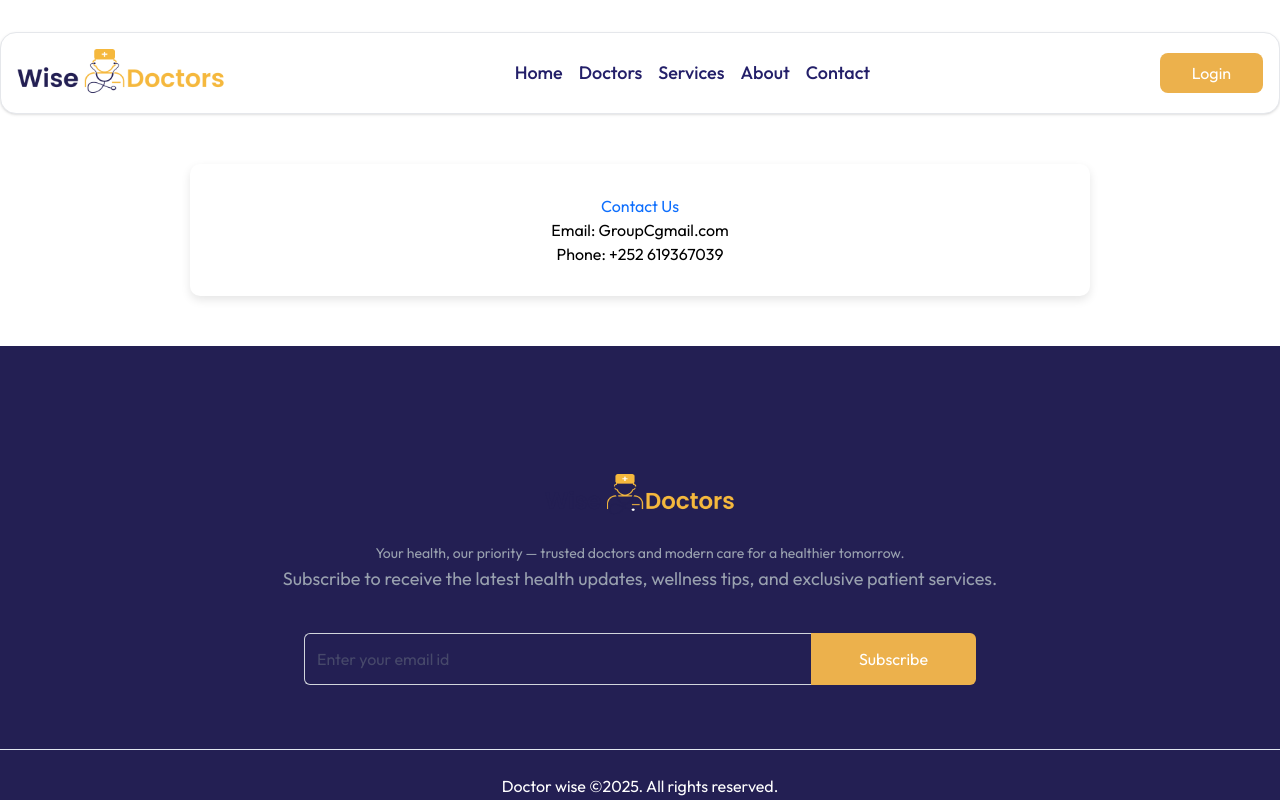
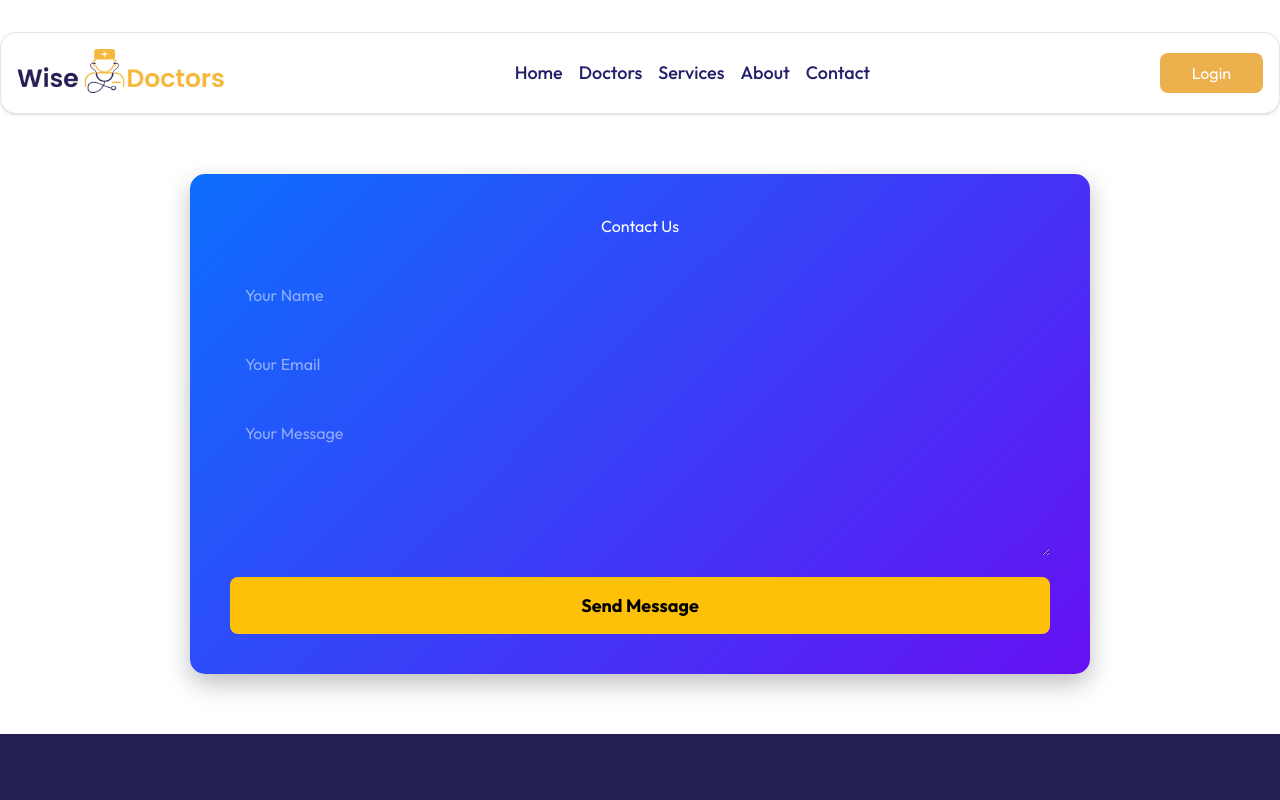
Before and after one commit to sabariinsaabo-lang/doctor-appointment, a React (Vite) app: page /contact in a window 1280 px wide. Shown: the top 800 px of the page. Built offline with nearby package versions, Linux system fonts and the light colour scheme.

Commit message:
change about contact

```diff
--- a/src/pages/About.jsx
+++ b/src/pages/About.jsx
@@ -5,26 +5,28 @@ const About = () => {
     <div
       style={{
         maxWidth: "900px",
-        margin: "50px auto",
-        padding: "30px",
-        backgroundColor: "white",
-        borderRadius: "10px",
-        boxShadow: "0 4px 10px rgba(0,0,0,0.1)",
-        textAlign: "center"
+        margin: "60px auto",
+        padding: "40px",
+        background: "linear-gradient(135deg, #0d6efd, #6f42c1)",
+        borderRadius: "15px",
+        boxShadow: "0 10px 25px rgba(0,0,0,0.2)",
+        color: "white",
+        textAlign: "center",
+        fontFamily: "Arial, sans-serif"
       }}
     >
-      <h1 style={{ color: "#0d6efd" }}>About Us</h1>
+      <h1 style={{ fontSize: "36px", marginBottom: "20px" }}>
+        About Us
+      </h1>
 
-      <p style={{ fontSize: "16px", color: "#555" }}>
-        Welcome to our Doctor Appointment System.
+      <p style={{ fontSize: "18px", lineHeight: "1.8" }}>
+        Our Doctor Appointment System helps patients book appointments
+        easily and quickly with trusted doctors.
+      </p>
 
-      This platform helps patients
-        easily book appointments with qualified doctors online.
 
-      <p>
-        Our goal is to make healthcare access simple, fast, and reliable for
-        everyone.
-      </p>
+      <p style={{ fontSize: "16px", opacity: "0.9", marginTop: "15px" }}>
+        Fast • Secure • Reliable
       </p>
     </div>
   );
--- a/src/pages/Contact.jsx
+++ b/src/pages/Contact.jsx
@@ -5,21 +5,65 @@ const Contact = () => {
     <div
       style={{
         maxWidth: "900px",
-        margin: "50px auto",
-        padding: "30px",
-        backgroundColor: "white",
-        borderRadius: "10px",
-        boxShadow: "0 4px 10px rgba(0,0,0,0.1)",
-        textAlign: "center"
+        margin: "60px auto",
+        padding: "40px",
+        background: "linear-gradient(135deg, #0d6efd, #6610f2)",
+        borderRadius: "15px",
+        boxShadow: "0 10px 25px rgba(0,0,0,0.25)",
+        color: "white",
+        fontFamily: "Arial, sans-serif"
       }}
     >
-      <h1 style={{ color: "#0d6efd" }}>Contact Us</h1>
+      <h1 style={{ textAlign: "center", marginBottom: "30px" }}>
+        Contact Us
+      </h1>
 
-      <p>Email: GroupCgmail.com</p>
-      <p>Phone: +252 619367039</p>
+      <form>
+        <input
+          type="text"
+          placeholder="Your Name"
+          style={inputStyle}
+        />
 
+        <input
+          type="email"
+          placeholder="Your Email"
+          style={inputStyle}
+        />
+
+        <textarea
+          placeholder="Your Message"
+          rows="5"
+          style={inputStyle}
+        ></textarea>
+
+        <button style={buttonStyle}>
+          Send Message
+        </button>
+      </form>
     </div>
   );
 };
 
+const inputStyle = {
+  width: "100%",
+  padding: "15px",
+  marginBottom: "15px",
+  borderRadius: "8px",
+  border: "none",
+  fontSize: "16px"
+};
+
+const buttonStyle = {
+  width: "100%",
+  padding: "15px",
+  backgroundColor: "#ffc107",
+  color: "#000",
+  border: "none",
+  borderRadius: "8px",
+  fontSize: "18px",
+  fontWeight: "bold",
+  cursor: "pointer"
+};
+
 export default Contact;
```
